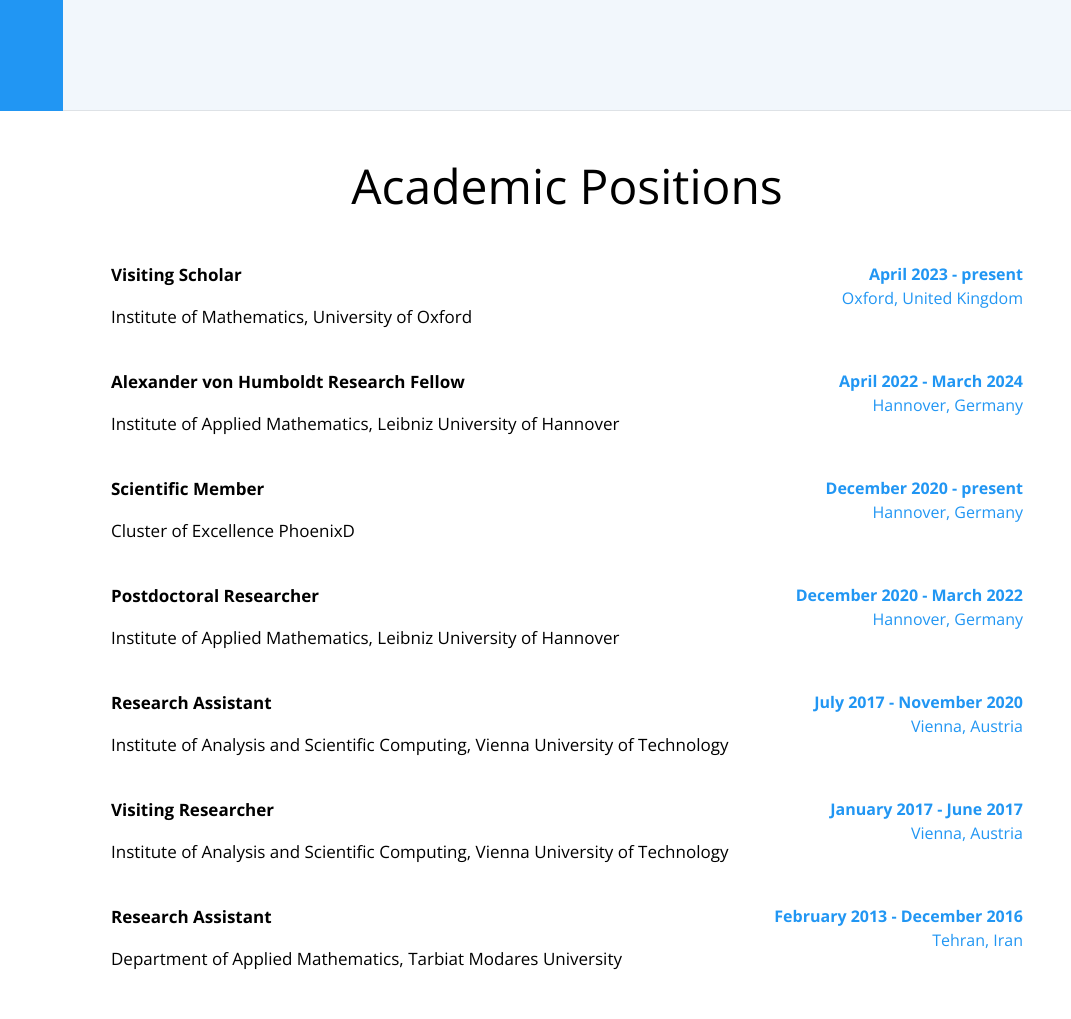
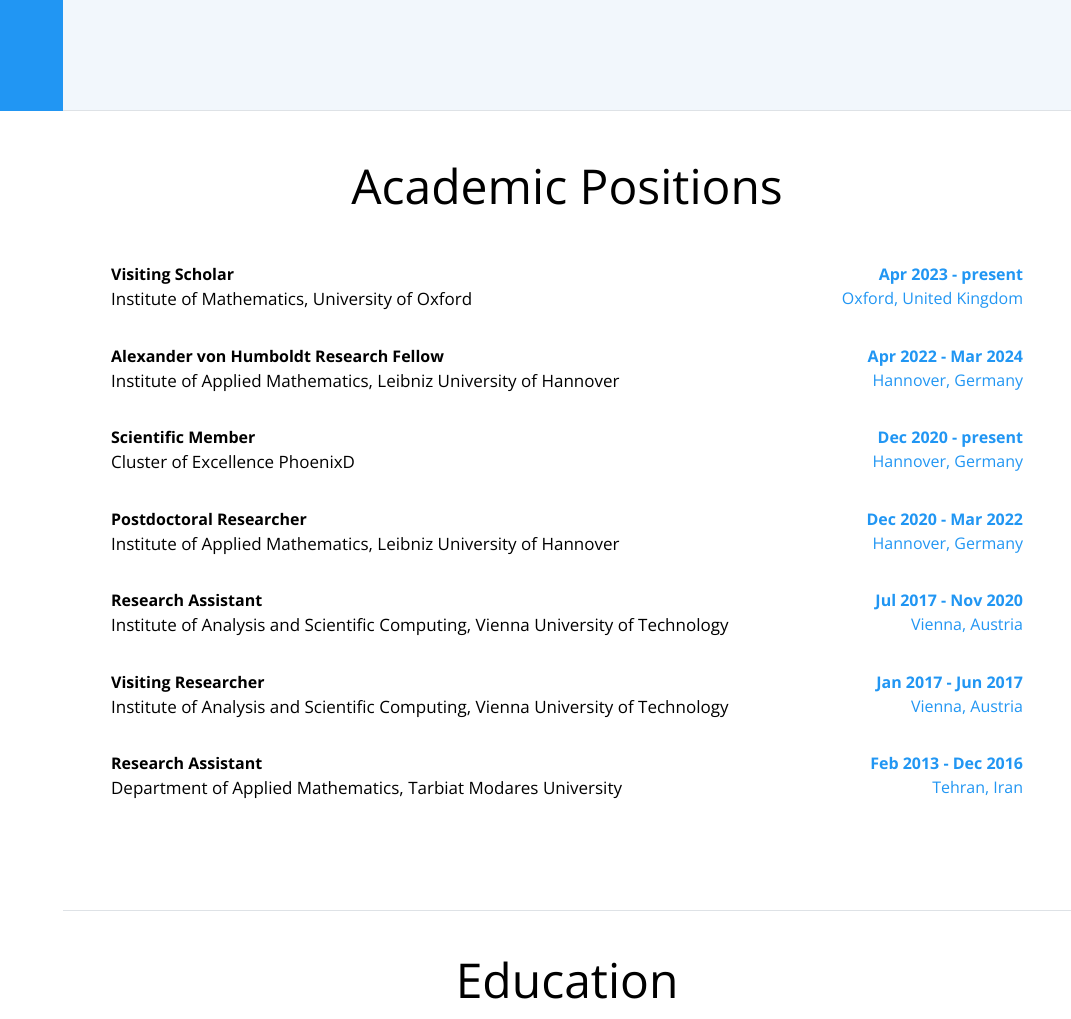
Before and after one commit to MaryamParvizi/maryamparvizi.github.io, a plain HTML site: page index.html in a window 1280 px wide. Shown: the part 689-1708 px from the top of the page, without its empty margins (209-1280 px from the left). Drawn offline with nearby package versions, Linux system fonts and the light colour scheme; a web font is replaced by a local one.

Commit message:
Add files via upload

```diff
--- a/index.html
+++ b/index.html
@@ -72,9 +72,6 @@
             </li>
             <li class="nav-item">
               <a class="nav-link js-scroll-trigger" href="#referee">referee</a>
-            </li>
-            <li class="nav-item">
-              <a class="nav-link js-scroll-trigger" href="#news">News</a>
             </li>
             </ul>
         </div>
@@ -159,92 +156,91 @@
                   <p><center><font size="7" color="black">Academic Positions</font></center></p><br>
             </div>
 
-            <div class="resume-item d-flex flex-column flex-md-row mb-4">
+            <div class="resume-item d-flex flex-column flex-md-row mb-3">
               <div class="resume-content mr-auto">
-                <p><a href="https://www.maths.ox.ac.uk/people/maryam.parvizi"><b>Visiting Scholar</b></a></p>
+                <a href="https://www.maths.ox.ac.uk/people/maryam.parvizi"><b>Visiting Scholar</b></a>
                 <p><a href="https://www.maths.ox.ac.uk/">Institute of Mathematics, University of Oxford</a></p>
               </div>
               <div class="resume-date text-md-right">
                   <span class="text-primary">
-                      <div><b>April 2023 - present</b></div>
+                      <div><b>Apr 2023 - present</b></div>
                       <div>Oxford, United Kingdom</div>
                   </span>
               </div>
             </div>
 
-            <div class="resume-item d-flex flex-column flex-md-row mb-4">
+            <div class="resume-item d-flex flex-column flex-md-row mb-3">
               <div class="resume-content mr-auto">
-                <p><a href="https://www.humboldt-foundation.de/en/connect/explore-the-humboldt-network/singleview?tx_rsmavhsolr_solrviewhumboldtians%5BpPersonId%5D=1222350&cHash=e5b3d3f8f50da4df5c0999f9fb9e04a6"><b>Alexander von Humboldt Research Fellow</b></a></p>
+                <a href="https://www.humboldt-foundation.de/en/connect/explore-the-humboldt-network/singleview?tx_rsmavhsolr_solrviewhumboldtians%5BpPersonId%5D=1222350&cHash=e5b3d3f8f50da4df5c0999f9fb9e04a6"><b>Alexander von Humboldt Research Fellow</b></a>
                 <p><a href="https://www.ifam.uni-hannover.de/en/">Institute of Applied Mathematics, Leibniz University of Hannover</a></p>
               </div>
               <div class="resume-date text-md-right">
                   <span class="text-primary">
-                      <div><b>April 2022 - March 2024</b></div>
+                      <div><b>Apr 2022 - Mar 2024</b></div>
                       <div>Hannover, Germany</div>
                   </span>
               </div>
             </div>
 
-            <div class="resume-item d-flex flex-column flex-md-row mb-4">
+            <div class="resume-item d-flex flex-column flex-md-row mb-3">
               <div class="resume-content mr-auto">
-                <p><a href="https://www.phoenixd.uni-hannover.de/en/about/team/details?tx_t3luhepv_t3luhepvoe%5Baction%5D=detailsToPerson&tx_t3luhepv_t3luhepvoe%5Bcontroller%5D=Organisation&&tx_t3luhepv_t3luhepvoe%5Borganisation%5D=10&tx_t3luhepv_t3luhepvoe%5Bperson%5D=309&tx_t3luhepv_t3luhepvoe%5Brole%5D=30"> <b>Scientific Member</b></a></p>
+                <a href="https://www.phoenixd.uni-hannover.de/en/about/team/details?tx_t3luhepv_t3luhepvoe%5Baction%5D=detailsToPerson&tx_t3luhepv_t3luhepvoe%5Bcontroller%5D=Organisation&&tx_t3luhepv_t3luhepvoe%5Borganisation%5D=10&tx_t3luhepv_t3luhepvoe%5Bperson%5D=309&tx_t3luhepv_t3luhepvoe%5Brole%5D=30"> <b>Scientific Member</b></a>
                 <p><a href="https://www.phoenixd.uni-hannover.de/en/">Cluster of Excellence PhoenixD</a></p>
               </div>
               <div class="resume-date text-md-right">
                   <span class="text-primary">
-                      <div><b>December 2020 - present</b></div>
+                      <div><b>Dec 2020 - present</b></div>
                       <div>Hannover, Germany</div>
                   </span>
               </div>
             </div>
 
-            <div class="resume-item d-flex flex-column flex-md-row mb-4">
+            <div class="resume-item d-flex flex-column flex-md-row mb-3">
               <div class="resume-content mr-auto">
-                <p><a href="https://www.ifam.uni-hannover.de/en/parvizi"><b>Postdoctoral Researcher</b></a></p>
+                <a href="https://www.ifam.uni-hannover.de/en/parvizi"><b>Postdoctoral Researcher</b></a>
                 <p><a href="https://www.ifam.uni-hannover.de/en/">Institute of Applied Mathematics, Leibniz University of Hannover</a></p>
               </div>
               <div class="resume-date text-md-right">
                   <span class="text-primary">
-                      <div><b>December 2020 - March 2022</b></div>
+                      <div><b>Dec 2020 - Mar 2022</b></div>
                       <div>Hannover, Germany</div>
                   </span>
               </div>
             </div>
 
-            <div class="resume-item d-flex flex-column flex-md-row mb-4">
+            <div class="resume-item d-flex flex-column flex-md-row mb-3">
               <div class="resume-content mr-auto">
-                <p><b>Research Assistant</b></p>
+                                      <b><font size="3" color="black">Research Assistant</font></b>
                 <p><a href="https://www.asc.tuwien.ac.at/">Institute of Analysis and Scientific Computing, Vienna University of Technology</a></p>
               </div>
               <div class="resume-date text-md-right">
                   <span class="text-primary">
-                      <div><b>July 2017 - November 2020</b></div>
+                      <div><b>Jul 2017 - Nov 2020</b></div>
                       <div>Vienna, Austria</div>
                   </span>
               </div>
             </div>
 
-            <div class="resume-item d-flex flex-column flex-md-row mb-4">
+            <div class="resume-item d-flex flex-column flex-md-row mb-3">
               <div class="resume-content mr-auto">
-                <p><b>Visiting Researcher</b></p>
+                                                      <b><font size="3" color="black">Visiting Researcher</font></b>
                 <p><a href="https://www.asc.tuwien.ac.at/">Institute of Analysis and Scientific Computing, Vienna University of Technology</a></p>
               </div>
               <div class="resume-date text-md-right">
                   <span class="text-primary">
-                      <div><b>January 2017 - June 2017</b></div>
+                      <div><b>Jan 2017 - Jun 2017</b></div>
                       <div>Vienna, Austria</div>
                   </span>
               </div>
             </div>
 
-            <div class="resume-item d-flex flex-column flex-md-row mb-4">
+            <div class="resume-item d-flex flex-column flex-md-row mb-3">
               <div class="resume-content mr-auto">
-                <p><b>Research Assistant</b></p>
-                <p><a href="https://www.modares.ac.ir/en-math/departments/applied-mathematics">Department of Applied Mathematics, Tarbiat Modares University</a></p>
+                                      <b><font size="3" color="black">Research Assistant</font></b>                <p><a href="https://www.modares.ac.ir/en-math/departments/applied-mathematics">Department of Applied Mathematics, Tarbiat Modares University</a></p>
               </div>
               <div class="resume-date text-md-right">
                   <span class="text-primary">
-                      <div><b>February 2013 - December 2016</b></div>
+                      <div><b>Feb 2013 - Dec 2016</b></div>
                       <div>Tehran, Iran</div>
                   </span>
               </div>
@@ -419,7 +415,10 @@
                                 <div><p><font size="5" color="black"><b>In review articles:</b></font></p></div>
               <ul>
                 <ui><p><b>1- </b> <b>M. Parvizi</b>, A. Khodadadian and T. Wick, Analysis of a fully discretized FDM-FEM scheme for solving thermo-elastic-damage coupled nonlinear PDE systems, <i>submitted for publication</i>, 2023, ArXiv: <strong><a href="https://arxiv.org/abs/2302.01994">2302.01994</a></strong></p></ui>
-              <ul>
+
+
+                  <ui><p><b>2- </b>M. Abbaszadeh, A. Khodadadian,<b> M. Parvizi</b> and M. Dehghan, Investigation of combustion model  via the local collocation technique based on  moving Taylor polynomial (MTP) approximation/domain decomposition method with error analysis, <i>submitted to Engineering Analysis with Boundary Elements</i>,  2023
+                     <ul>
             </div>
 
 
@@ -484,6 +483,13 @@
             </div>
 
             <ul>
+                  <li>
+                <p><b>WiSe 2024</b></p>
+                <ul>
+                  <li><font size="3" color="black">Computational Mathematics with Python</font> (lecturer)
+                      </li><br>
+                </ul>
+              </li>
                       <li>
                 <p><b>SuSe 2022-23</b></p>
                 <ul>
@@ -690,35 +696,6 @@
     <!--====================================================
                         Regarding News
     ======================================================-->
-      <section class="resume-section p-3 p-lg-5" id="news">
-                            <div style="margin-top:-15px;">
-
-        <div class="row my-auto">
-                        <div class="col-12">
-                  <p><center><font size="7" color="black">News</font></center></p>
-            </div>
-          <div class="col-md-12">
-            <div class="port-head-cont">
-              <button class="btn btn-general btn-green filter-b" data-filter="all">All</button>
-              <button class="btn btn-general btn-green filter-b" data-filter="2023">2023</button>
-            </div>
-          </div>
-
-          <div class="row my-auto">
-            <div class="col-sm-14 research_publications-item filter 2023 mb-5 mr-10" style="width: 95%;">
-              <ul>
-                <ui><p><b>3. </b>I joined the group of Prof Patrick Farrell at the Mathematical Institute, University of Oxford as a visiting scholar.</p></ui>
-
-
-                <ui><p><b>2. </b>The manuscript entitled <i>Hierarchical LU preconditioning for the time-harmonic Maxwell equations</i> has been accepted for publication in DD27 proceedings.</p></ui>
-
-                <ui><p><b>1. </b>The manuscript entitled <i>Analysis of a fully discretized FDM-FEM scheme for solving thermo-elastic-damage coupled nonlinear PDE systems </i> has been submitted for publication.</p></ui>
-              </ul>
-            </div>
-          </div>
-                                </div>
-        </div>
-      </section>
 
 
 
```
